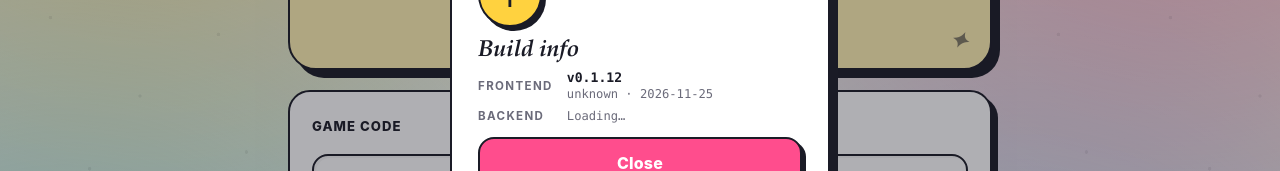
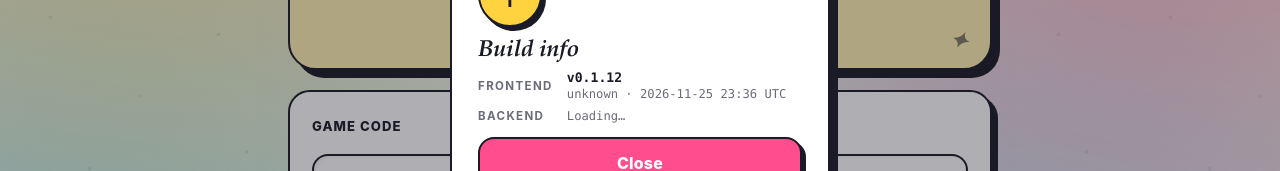
Before and after one commit to oglimmer/trivia, a Vue app in the folder frontend/: page / in a window 1280 px wide. Both pictures are taken after a click on the button "Show build info". Shown: the part 346-517 px from the top of the page. Built offline with nearby package versions, Linux system fonts and the light colour scheme; no server answers.

Commit message:
update build time formatting in BuildInfoDialog and adjust styles

```diff
--- a/frontend/src/components/BuildInfoDialog.vue
+++ b/frontend/src/components/BuildInfoDialog.vue
@@ -17,13 +17,13 @@
           <dt>Frontend</dt>
           <dd>
             <span class="build-dlg__ver">v{{ frontend.version }}</span>
-            <span class="build-dlg__meta">{{ frontend.gitCommit }} · {{ dateOnly(frontend.buildTime) }}</span>
+            <span class="build-dlg__meta">{{ frontend.gitCommit }} · {{ formatBuildTime(frontend.buildTime) }}</span>
           </dd>
 
           <dt>Backend</dt>
           <dd v-if="backend">
             <span class="build-dlg__ver">v{{ backend.version }}</span>
-            <span class="build-dlg__meta">{{ backend.gitCommit }} · {{ dateOnly(backend.buildTime) }}</span>
+            <span class="build-dlg__meta">{{ backend.gitCommit }} · {{ formatBuildTime(backend.buildTime) }}</span>
           </dd>
           <dd v-else class="build-dlg__meta">Loading…</dd>
         </dl>
@@ -54,8 +54,17 @@ const closeBtn = ref<HTMLButtonElement | null>(null)
 
 function close() { emit('close') }
 
-function dateOnly(s: string): string {
-  return /^\d{4}-\d{2}-\d{2}T/.test(s) ? s.slice(0, 10) : s
+function formatBuildTime(s: string): string {
+  const d = new Date(s)
+  if (isNaN(d.getTime())) return s
+  const parts = new Intl.DateTimeFormat(undefined, {
+    year: 'numeric', month: '2-digit', day: '2-digit',
+    hour: '2-digit', minute: '2-digit', hour12: false,
+    timeZoneName: 'short',
+  }).formatToParts(d)
+  const get = (t: string) => parts.find(p => p.type === t)?.value ?? ''
+  const tz = get('timeZoneName')
+  return `${get('year')}-${get('month')}-${get('day')} ${get('hour')}:${get('minute')}${tz ? ` ${tz}` : ''}`
 }
 
 useModal(() => !!props.open, () => closeBtn.value)
@@ -85,8 +94,8 @@ useModal(() => !!props.open, () => closeBtn.value)
   display: flex;
   flex-direction: column;
   gap: 2px;
-  word-break: break-all;
+  overflow-wrap: anywhere;
 }
 .build-dlg__ver { color: var(--ink); font-weight: 700; }
-.build-dlg__meta { color: var(--muted); font-size: .76rem; }
+.build-dlg__meta { color: var(--muted); font-size: .76rem; white-space: nowrap; }
 </style>
```
